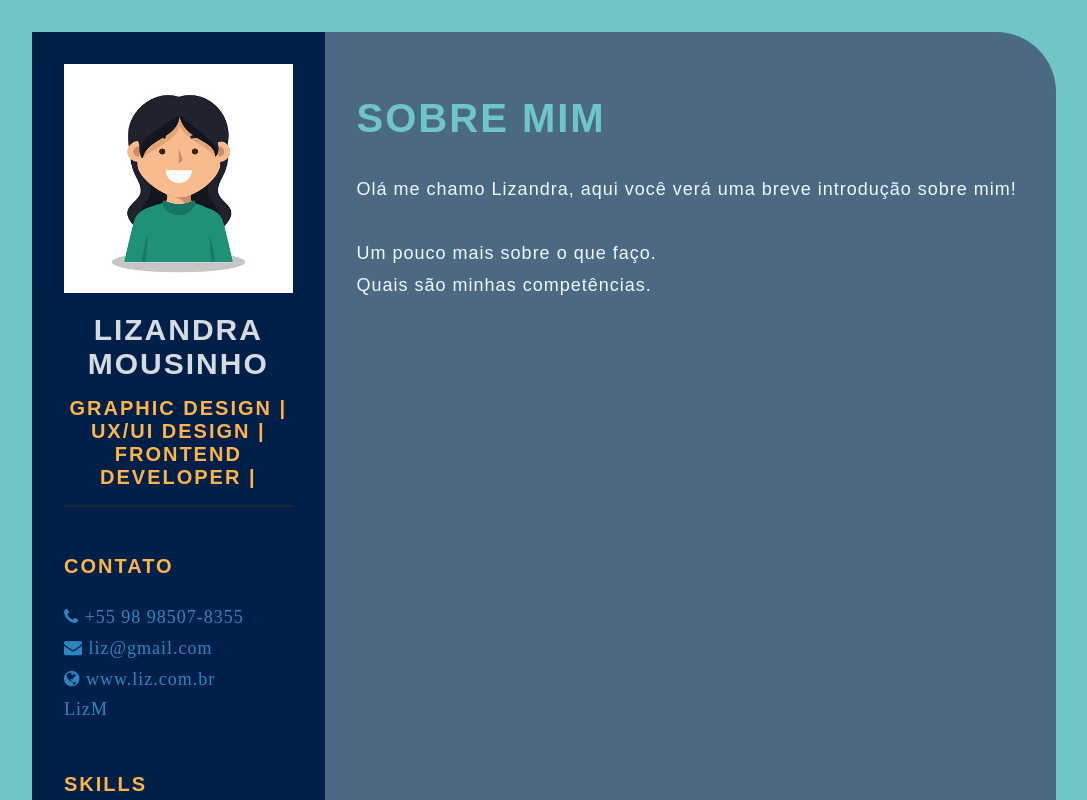
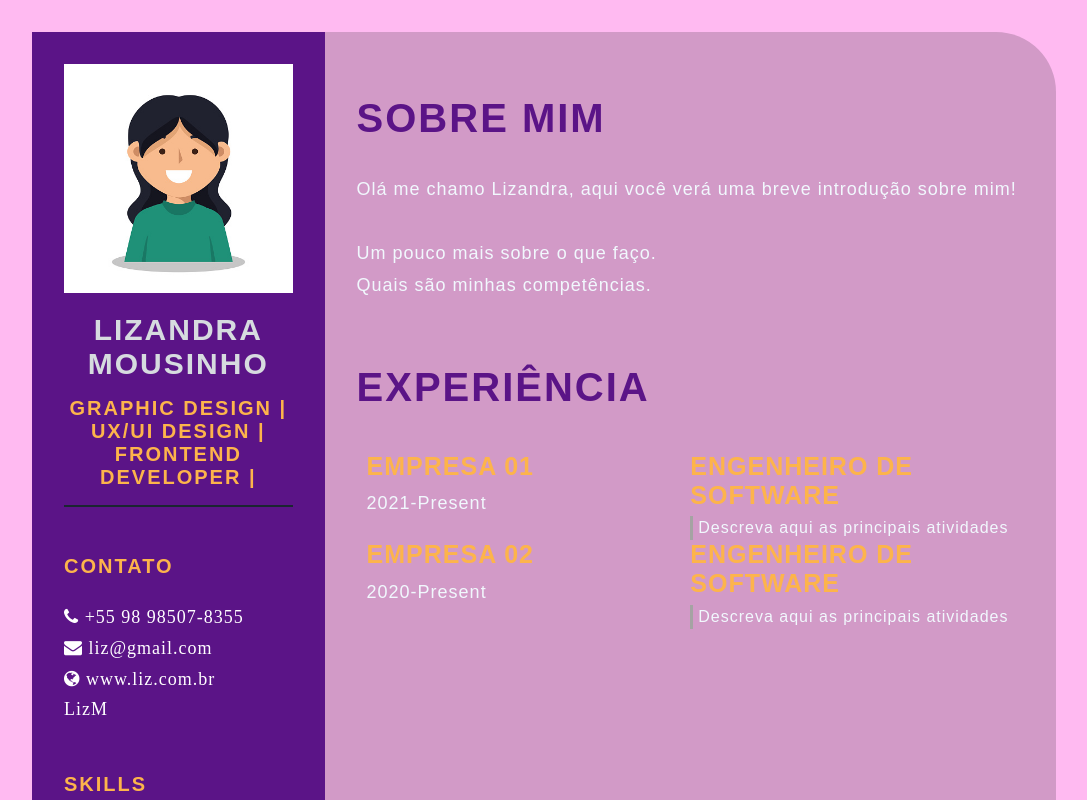
Before and after one commit to LizandraMousinho/devweekgit.github.io, a plain HTML site: page index.html in a window 1280 px wide. Shown: the top 800 px of the page, without its empty margins (96-1183 px from the left). Drawn offline with Linux system fonts and the light colour scheme; a web font is replaced by a local one.

Commit message:
lado direito adicionado

```diff
--- a/index.html
+++ b/index.html
@@ -53,8 +53,36 @@
                         </p>
                     </section>
 
+
+
+                <section class="experience gap">
+                <div class="right-title">Experiência</div>
+                <div class="experience-contents">
+
+                    <div class="exp-left">
+                        <p class="exp-company-name">Empresa 01</p>
+                        <p class="exp-time-period">2021-Present</p>
+                    </div>
+
+                    <div class="exp-right">
+                        <p class="exp-position">Engenheiro de Software</p>
+                        <p class="exp-desc">Descreva aqui as principais atividades</p>
+                    </div>
+
+                    <div class="exp-left">
+                        <p class="exp-company-name">Empresa 02</p>
+                        <p class="exp-time-period">2020-Present</p>
+                    </div>
+
+                    <div class="exp-right">
+                        <p class="exp-position">Engenheiro de Software</p>
+                        <p class="exp-desc">Descreva aqui as principais atividades</p>
+                    </div>
+
                 </div>
+            </section>
 
+        </div>
             </section>
 
 
--- a/style.css
+++ b/style.css
@@ -7,7 +7,7 @@
 }
 
 body {
-    background-color: #70c6c7;
+    background-color: #ffbaf1;
 }
 
 .resume-contents {
@@ -21,13 +21,13 @@ body {
 .left-section {
     grid-column: span 2;
     height: 100%;
-    background-color: #00204A;
+    background-color: #5b1487;
 }
 
 .right-section {
     grid-column: span 5;
     height: 100%;
-    background-color: #4B6982;
+    background-color: #d29ac7;
     border-radius: 0px 60px 0px 0px;
 }
 
@@ -94,7 +94,7 @@ body {
 .references ul li i {
     padding-right: 1rem;
     font-size: 18px;
-    color: #2E86C1;
+    color: #ffffff;
 }
 
 .skills ul {
@@ -133,7 +133,7 @@ body {
 }
 
 .right-title {
-    color: #70C6C7;
+    color: #5b1487;
     font-size: 40px;
     letter-spacing: 2px;
     text-transform: uppercase;
@@ -160,6 +160,7 @@ body {
     display: grid;
     grid-template-columns: repeat(2, 1fr);
     padding-bottom: 2rem;
+    padding: 10px;
     color: #F1F8FD;
 }
 
```
